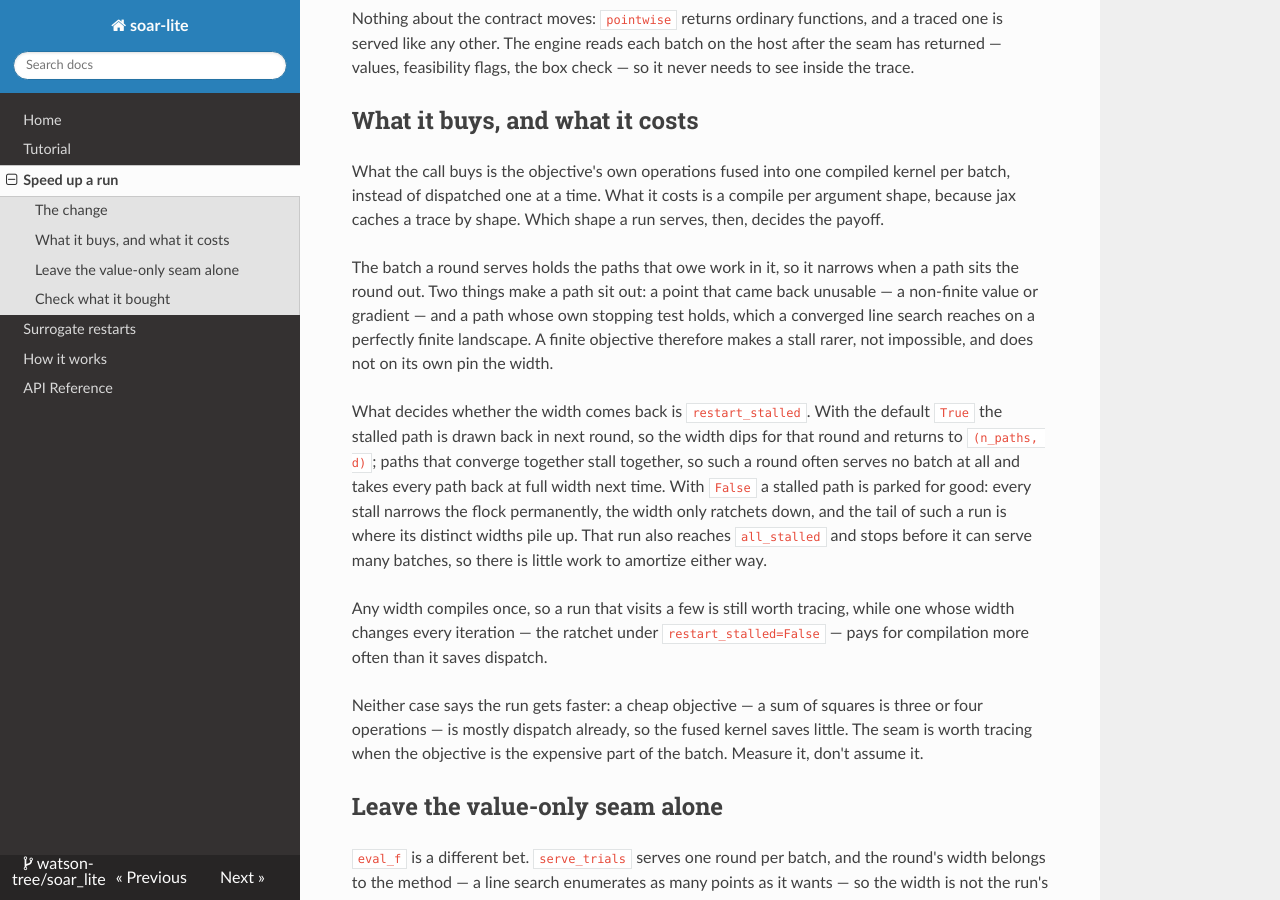
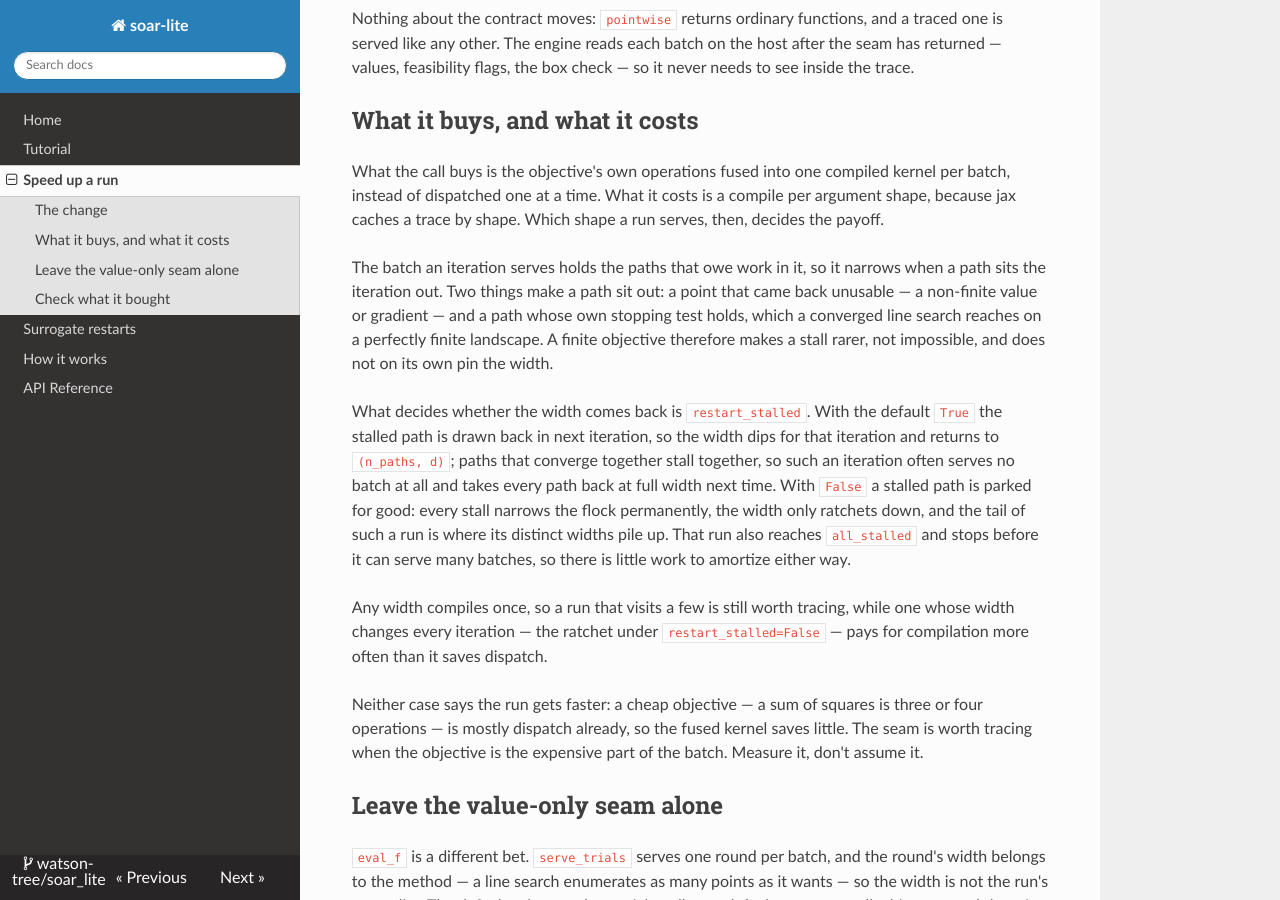
Before and after one commit to watson-tree/soar_lite, an MkDocs documentation site: the page built from docs/how-to/speed.md, in a window 1280 px wide and 900 px high, scrolled down 541 px. Built offline with MkDocs 1.6.1, drawn with Linux system fonts in a browser that asks for light colours; nearby versions of some CDN libraries.

Commit message:
docs: the answers a read-through found missing
Reading every page against the code turned up no disagreement about the core
contracts, but several edges where the pages said less than the code does, or
said it in a way the glossary would not.

`serve_trials` stated its check in one direction only: the engine refuses a round
naming a path the step was not asked about. The other direction was left to the
reader, and it is the permissive one - a round may name any subset of the cohort,
and a path it leaves out is simply not served that round. Nothing requires
coverage. The contract now says so where the contract lives, and the glossary's
*round* and *batch* entries say "per path it names" instead of "per path of the
cohort".

`all_stalled` was described as needing every path that holds a point parked.
That is not the condition: a path holding none is re-drawn every iteration
whatever `restart_stalled` says, so it never parks and the run never reaches
`all_stalled` - it burns its horizon instead. The tutorial now separates those
two cases, and its table entry reads "once no path is left to move", which is the
engine's own condition.

The default sampler has three cases, not two: uniform on a bounded side, a normal
on a free one, and that same normal truncated to the declared side on a
half-bounded one. Both the glossary entry and the page that describes the model
that uses it were short by one case.

Two sentences overstated what they described. A method's `None` was said to stall
a path "for good", when the revival `restart_stalled` performs is the default. And
the `Work` docstring explained the value-only counts as zero when no `eval_f` seam
was handed in, which is true but not the whole rule: they are zero whenever no
value-only batch is served, which also covers a seam the method never reads.

The explanation page named three kinds of winner and then defined two of them,
leaving the third inside a parenthesis. The speed page said "round" where the
glossary reserves that word for one `serve_trials` call and retired it as a name
for an iteration.

`descent_minimize`'s Returns entry wrapped its one sentence at the entry's own
indent, so the reference page rendered two entries with the same type prefix and
a sentence split between them. The continuation now sits one level deeper, which
is how the other wrapped entries on that page already render as one.

```diff
--- a/docs/how-to/speed.md
+++ b/docs/how-to/speed.md
@@ -34,18 +34,18 @@ kernel per batch, instead of dispatched one at a time. What it costs is a
 compile per argument shape, because jax caches a trace by shape. Which shape a
 run serves, then, decides the payoff.
 
-The batch a round serves holds the paths that owe work in it, so it narrows when
-a path sits the round out. Two things make a path sit out: a point that came
-back unusable — a non-finite value or gradient — and a path whose own stopping
-test holds, which a converged line search reaches on a perfectly finite
+The batch an iteration serves holds the paths that owe work in it, so it narrows
+when a path sits the iteration out. Two things make a path sit out: a point that
+came back unusable — a non-finite value or gradient — and a path whose own
+stopping test holds, which a converged line search reaches on a perfectly finite
 landscape. A finite objective therefore makes a stall rarer, not impossible, and
 does not on its own pin the width.
 
 What decides whether the width comes back is `restart_stalled`. With the default
-`True` the stalled path is drawn back in next round, so the width dips for that
-round and returns to `(n_paths, d)`; paths that converge together stall
-together, so such a round often serves no batch at all and takes every path back
-at full width next time. With `False` a stalled path is parked for good: every
+`True` the stalled path is drawn back in next iteration, so the width dips for
+that iteration and returns to `(n_paths, d)`; paths that converge together stall
+together, so such an iteration often serves no batch at all and takes every path
+back at full width next time. With `False` a stalled path is parked for good: every
 stall narrows the flock permanently, the width only ratchets down, and the tail
 of such a run is where its distinct widths pile up. That run also reaches
 `all_stalled` and stops before it can serve many batches, so there is little
```
Also changed, not shown: CONTEXT.md (+4 -3 lines), docs/explanation/how-it-works.md (+5 -3 lines), docs/tutorial/getting-started.md (+8 -5 lines), 2 other files.
